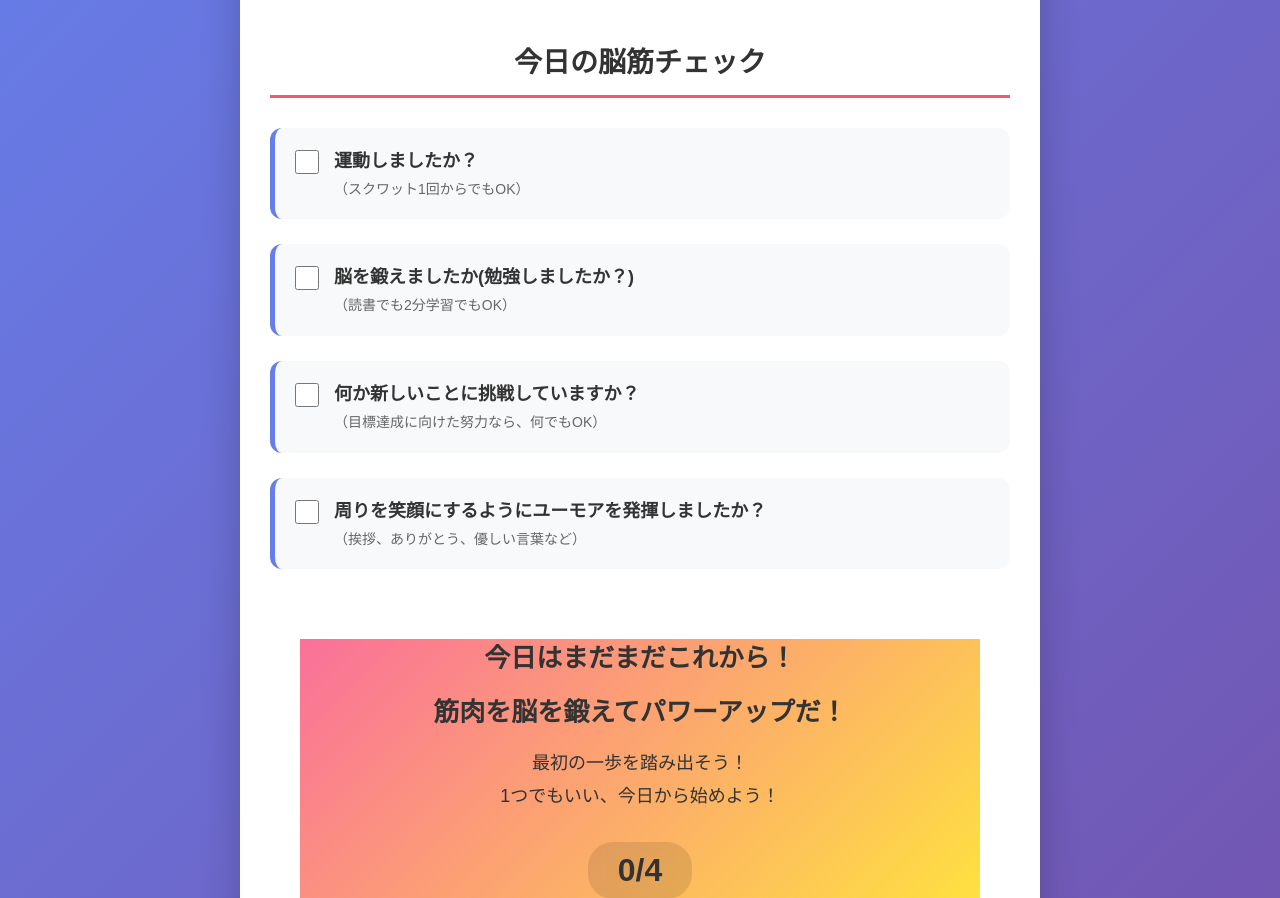
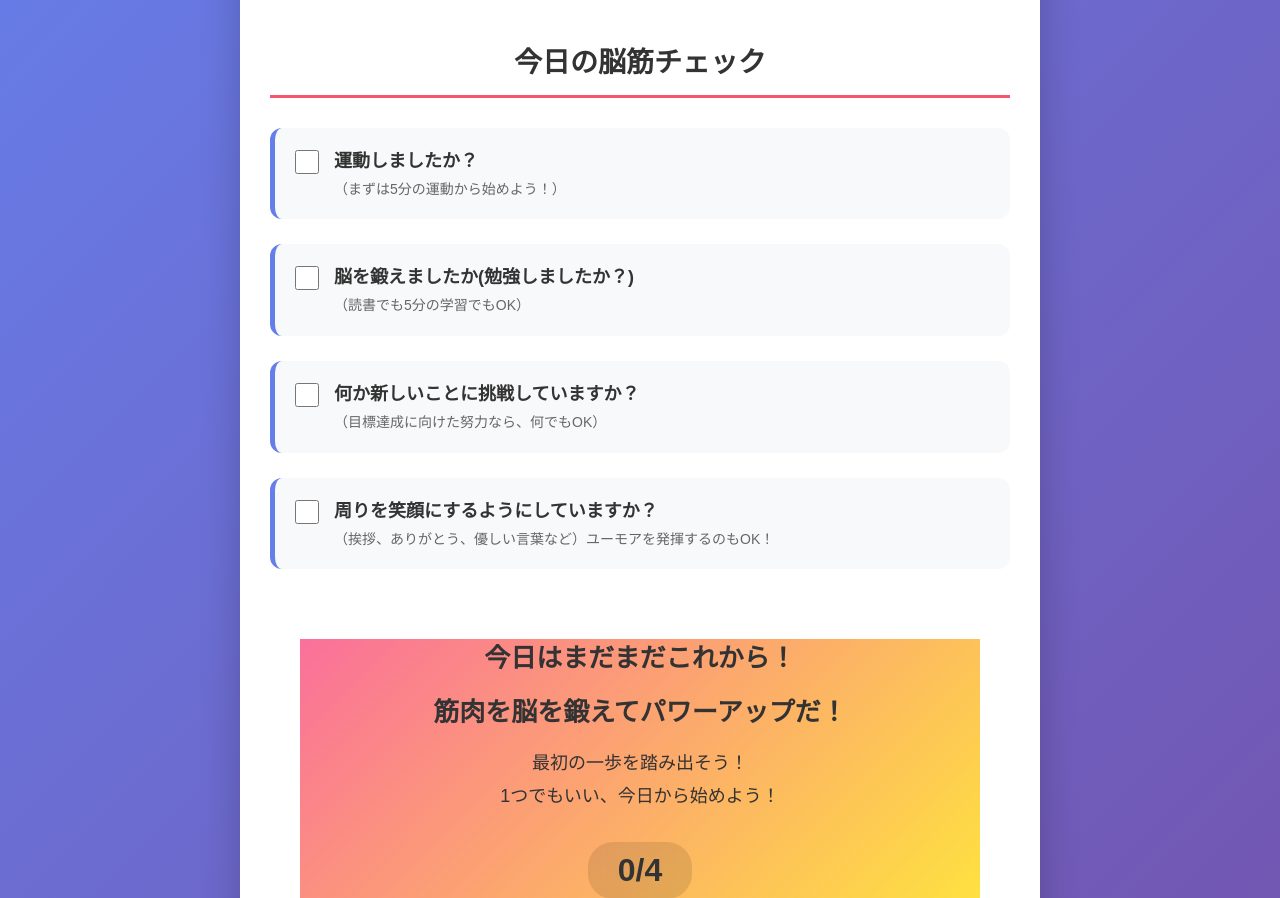
Before and after one commit to KeishiSoga/Muscle_Brain_Checker, a Flask app: page / in a window 1280 px wide. Shown: the part 177-1075 px from the top of the page. Run offline with Flask 3, Linux system fonts and the light colour scheme.

Commit message:
HTMLの修正

```diff
--- a/templates/index.html
+++ b/templates/index.html
@@ -26,7 +26,7 @@
                                    onchange="updateAllChecks()">
                             <div class="check-text-wrapper">
                                 <span class="check-label">運動しましたか？</span>
-                                <span class="check-subtitle">（スクワット1回からでもOK）</span>
+                                <span class="check-subtitle">（まずは5分の運動から始めよう！）</span>
                             </div>
                         </label>
                     </div>
@@ -40,7 +40,7 @@
                                    onchange="updateAllChecks()">
                             <div class="check-text-wrapper">
                                 <span class="check-label">脳を鍛えましたか(勉強しましたか？)</span>
-                                <span class="check-subtitle">（読書でも2分学習でもOK）</span>
+                                <span class="check-subtitle">（読書でも5分の学習でもOK）</span>
                             </div>
                         </label>
                     </div>
@@ -67,8 +67,8 @@
                                    {% if checks.smile %}checked{% endif %}
                                    onchange="updateAllChecks()">
                             <div class="check-text-wrapper">
-                                <span class="check-label">周りを笑顔にするようにユーモアを発揮しましたか？</span>
-                                <span class="check-subtitle">（挨拶、ありがとう、優しい言葉など）</span>
+                                <span class="check-label">周りを笑顔にするようにしていますか？</span>
+                                <span class="check-subtitle">（挨拶、ありがとう、優しい言葉など）ユーモアを発揮するのもOK！</span>
                             </div>
                         </label>
                     </div>
@@ -78,14 +78,14 @@
             <div class="result-section">
                 {% if count == 4 %}
                     <div class="result result-max">
-                        <h2>最強！今日のあなたは無敵の脳筋戦士だ！</h2>
-                        <p>身体も脳もフル覚醒。周りまで元気にしてるぞ！</p>
+                        <h2>最強！今日のあなたは無敵の脳筋だ！</h2>
+                        <p>筋肉も脳も絶好調！。周りまで元気にしてるぞ！</p>
                         <div class="count-badge">4/4</div>
                     </div>
                 {% elif count == 3 %}
                     <div class="result result-good">
                         <h2>あと一歩！ほぼ最強の脳筋だ！</h2>
-                        <p>明日はコンプリートして完全体になろう！</p>
+                        <p>明日はコンプリートして最強の脳筋になろう！</p>
                         <div class="count-badge">3/4</div>
                     </div>
                 {% elif count == 2 %}
@@ -97,7 +97,7 @@
                 {% elif count == 1 %}
                     <div class="result result-min">
                         <h2>今日はちょっと休憩日？それもOK！</h2>
-                        <p>だが、脳筋の炎はまだ消えていない。<br>明日は1つでいい、必ず積み上げよう！</p>
+                        <p>だが、脳筋は常に君の味方。<br>明日は1つでいい、必ず積み上げよう！</p>
                         <div class="count-badge">1/4</div>
                     </div>
                 {% else %}
```
